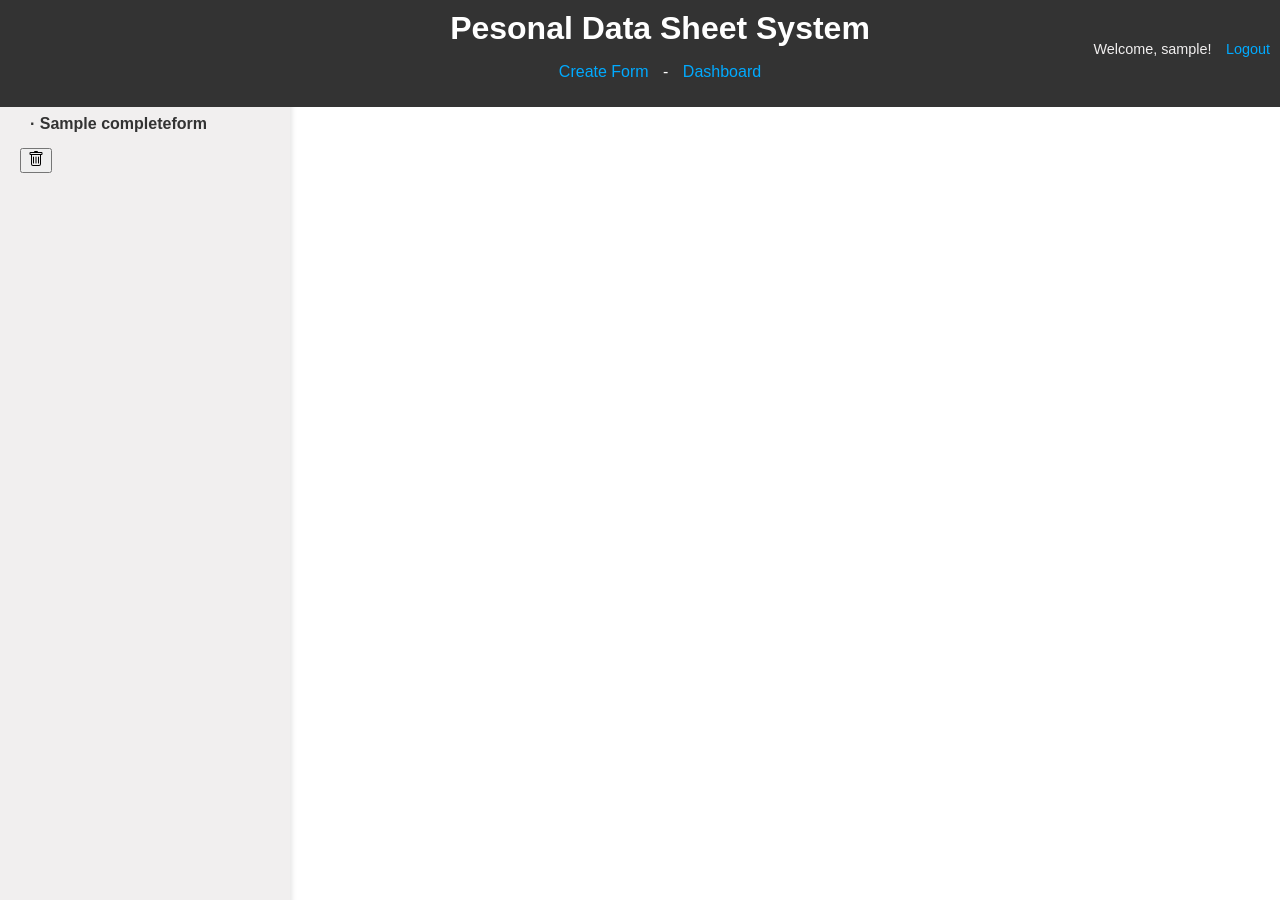
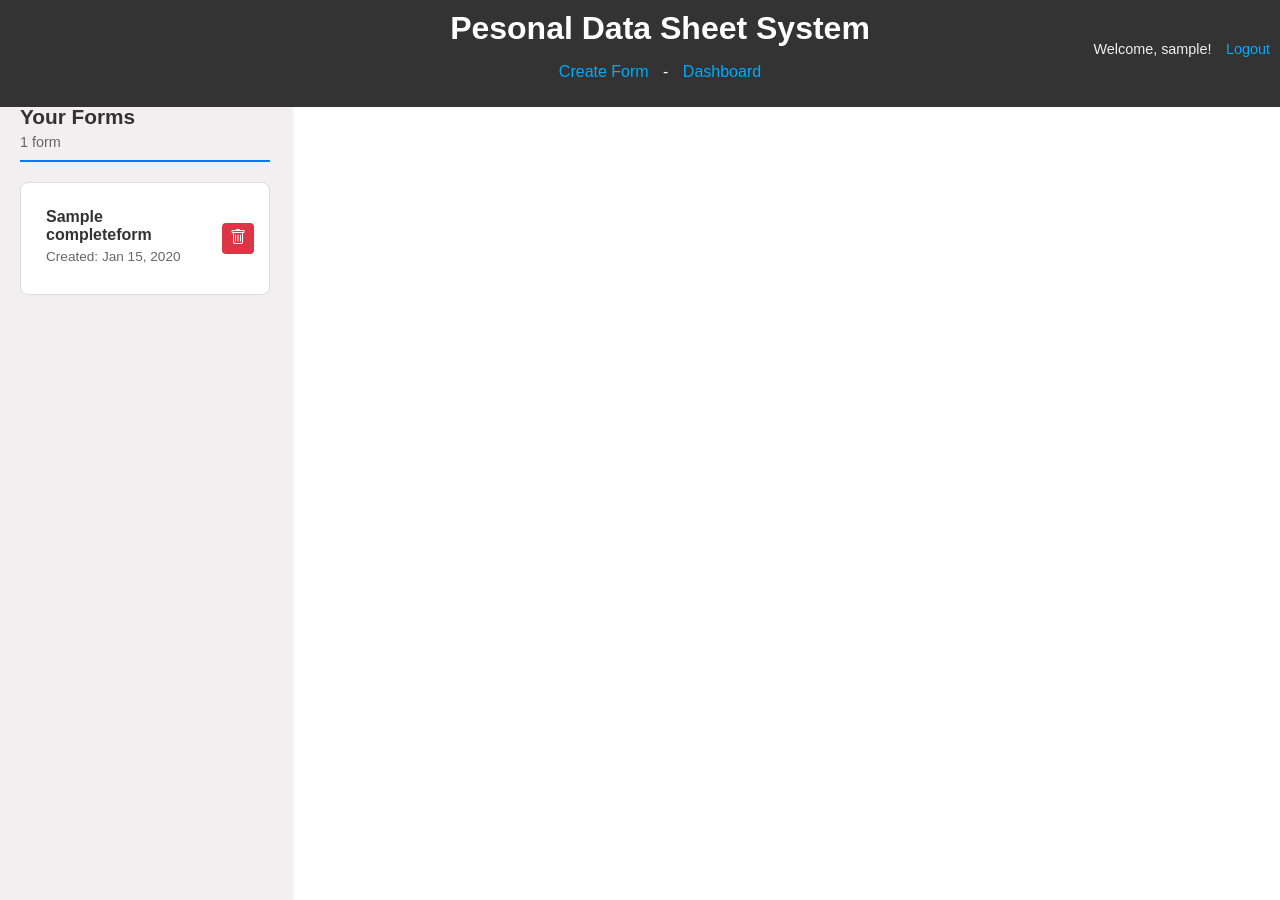
Before and after one commit to Gabrielkaos/PDS_SYSTEM_DJANGO, a Django app: page / in a window 1280 px wide. Run offline with Django 4.2, Linux system fonts and the light colour scheme; a user stored in the database is signed in; tables that the repository leaves empty hold one stand-in row (values such as "Sample post").

Commit message:
modified the forms.html

```diff
--- a/pds_app/static/pds_app/css/style.css
+++ b/pds_app/static/pds_app/css/style.css
@@ -1,3 +1,121 @@
+
+
+/*
+ forms.html
+
+*/
+.forms-header {
+    margin-bottom: 20px;
+    padding-bottom: 10px;
+    border-bottom: 2px solid #007BFF;
+}
+
+.forms-header h3 {
+    margin: 0;
+    color: #333;
+    font-size: 1.3em;
+}
+
+.forms-count {
+    margin: 5px 0 0 0;
+    color: #666;
+    font-size: 0.9em;
+}
+
+.forms-list {
+    display: flex;
+    flex-direction: column;
+    gap: 10px;
+}
+
+.form-item {
+    display: flex;
+    align-items: center;
+    justify-content: space-between;
+    padding: 15px;
+    background: white;
+    border: 1px solid #ddd;
+    border-radius: 8px;
+    transition: all 0.3s ease;
+}
+
+.form-item:hover {
+    box-shadow: 0 2px 8px rgba(0,0,0,0.1);
+    border-color: #007BFF;
+}
+
+.form-link {
+    flex-grow: 1;
+    text-decoration: none;
+    color: inherit;
+}
+
+.form-name {
+    font-weight: bold;
+    color: #333;
+    margin-bottom: 5px;
+}
+
+.form-date {
+    font-size: 0.85em;
+    color: #666;
+}
+
+.delete-form {
+    margin-left: 10px;
+}
+
+.delete-btn {
+    background: #dc3545;
+    border: none;
+    border-radius: 4px;
+    padding: 6px 8px;
+    cursor: pointer;
+    transition: background 0.3s;
+}
+
+.delete-btn:hover {
+    background: #c82333;
+}
+
+.delete-btn svg {
+    color: white;
+}
+
+.empty-state {
+    text-align: center;
+    padding: 40px 20px;
+    color: #666;
+}
+
+.empty-state p {
+    margin-bottom: 15px;
+    font-size: 1.1em;
+}
+
+.create-first-btn {
+    display: inline-block;
+    padding: 10px 20px;
+    background: #007BFF;
+    color: white;
+    text-decoration: none;
+    border-radius: 5px;
+    transition: background 0.3s;
+}
+
+.create-first-btn:hover {
+    background: #0056b3;
+    color: white;
+    text-decoration: none;
+}
+
+
+/*
+*/
+
+
+
+
 
 
 .modal {
--- a/pds_app/templates/pds_app/forms.html
+++ b/pds_app/templates/pds_app/forms.html
@@ -1,16 +1,23 @@
 {% extends 'pds_app/home.html' %}
 
 {% block sidebar %}
+    <div class="forms-header">
+        <h3>Your Forms</h3>
+        <p class="forms-count">{{ forms|length }} form{{ forms|pluralize }}</p>
+    </div>
+
+    <div class="forms-list">
         {% for form in forms %}
-        <div>
-            <a href="{% url 'all_forms' form.id %}">
-                <strong>&#183; {{form.name}}</strong>
+            <div class="form-item">
+                <a href="{% url 'all_forms' form.id %}" class="form-link">
+                    <div class="form-name">{{ form.name }}</div>
+                    <div class="form-date">Created: {{ form.created_at|date:"M d, Y" }}</div>
                 </a>
 
-            <form method="post" action="{% url 'delete_form' form.id %}" style="display:inline;">
+                <form method="post" action="{% url 'delete_form' form.id %}" class="delete-form">
                     {% csrf_token %}
-                <button type="submit" onclick="return confirm('Are you sure you want to delete this form?');">
-                    <svg xmlns="http://www.w3.org/2000/svg" width="16" height="16" fill="currentColor" class="bi bi-trash" viewBox="0 0 16 16">
+                    <button type="submit" class="delete-btn" onclick="return confirm('Are you sure you want to delete {{ form.name }}?');">
+                        <svg xmlns="http://www.w3.org/2000/svg" width="16" height="16" fill="currentColor" viewBox="0 0 16 16">
                             <path d="M5.5 5.5A.5.5 0 0 1 6 6v6a.5.5 0 0 1-1 0V6a.5.5 0 0 1 .5-.5m2.5 0a.5.5 0 0 1 .5.5v6a.5.5 0 0 1-1 0V6a.5.5 0 0 1 .5-.5m3 .5a.5.5 0 0 0-1 0v6a.5.5 0 0 0 1 0z"/>
                             <path d="M14.5 3a1 1 0 0 1-1 1H13v9a2 2 0 0 1-2 2H5a2 2 0 0 1-2-2V4h-.5a1 1 0 0 1-1-1V2a1 1 0 0 1 1-1H6a1 1 0 0 1 1-1h2a1 1 0 0 1 1 1h3.5a1 1 0 0 1 1 1zM4.118 4 4 4.059V13a1 1 0 0 0 1 1h6a1 1 0 0 0 1-1V4.059L11.882 4zM2.5 3h11V2h-11z"/>
                         </svg>
@@ -18,8 +25,12 @@
                 </form>
             </div>
         {% empty %}
-        <p>No forms created.</p>
+            <div class="empty-state">
+                <p>No forms created yet</p>
+                <a href="{% url 'create_form' %}" class="create-first-btn">Create Your First Form</a>
+            </div>
         {% endfor %}
+    </div>
 {% endblock sidebar %}
 
 {% block content %}
```
Lines whose indentation alone changed are shown as unchanged.
